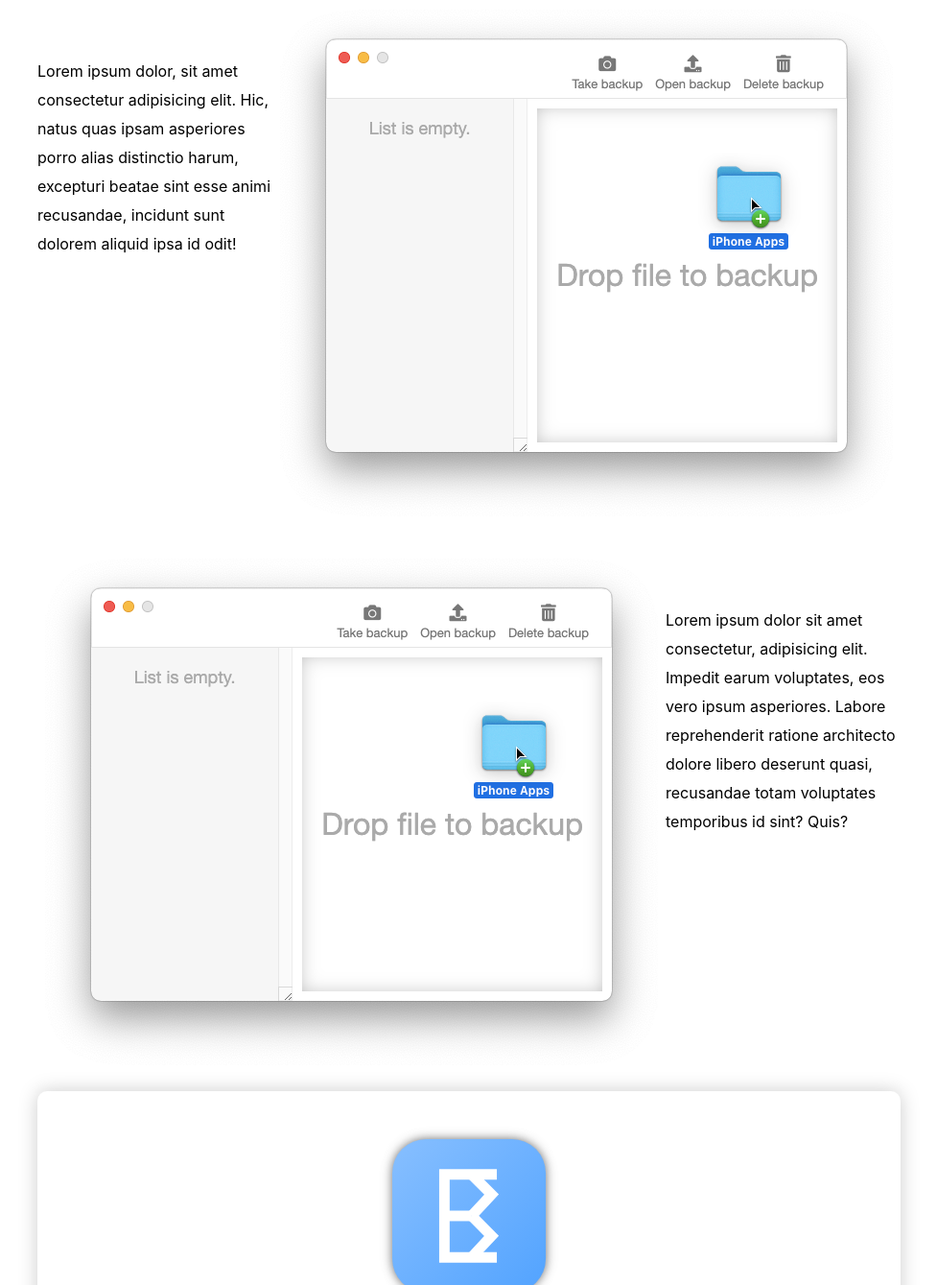
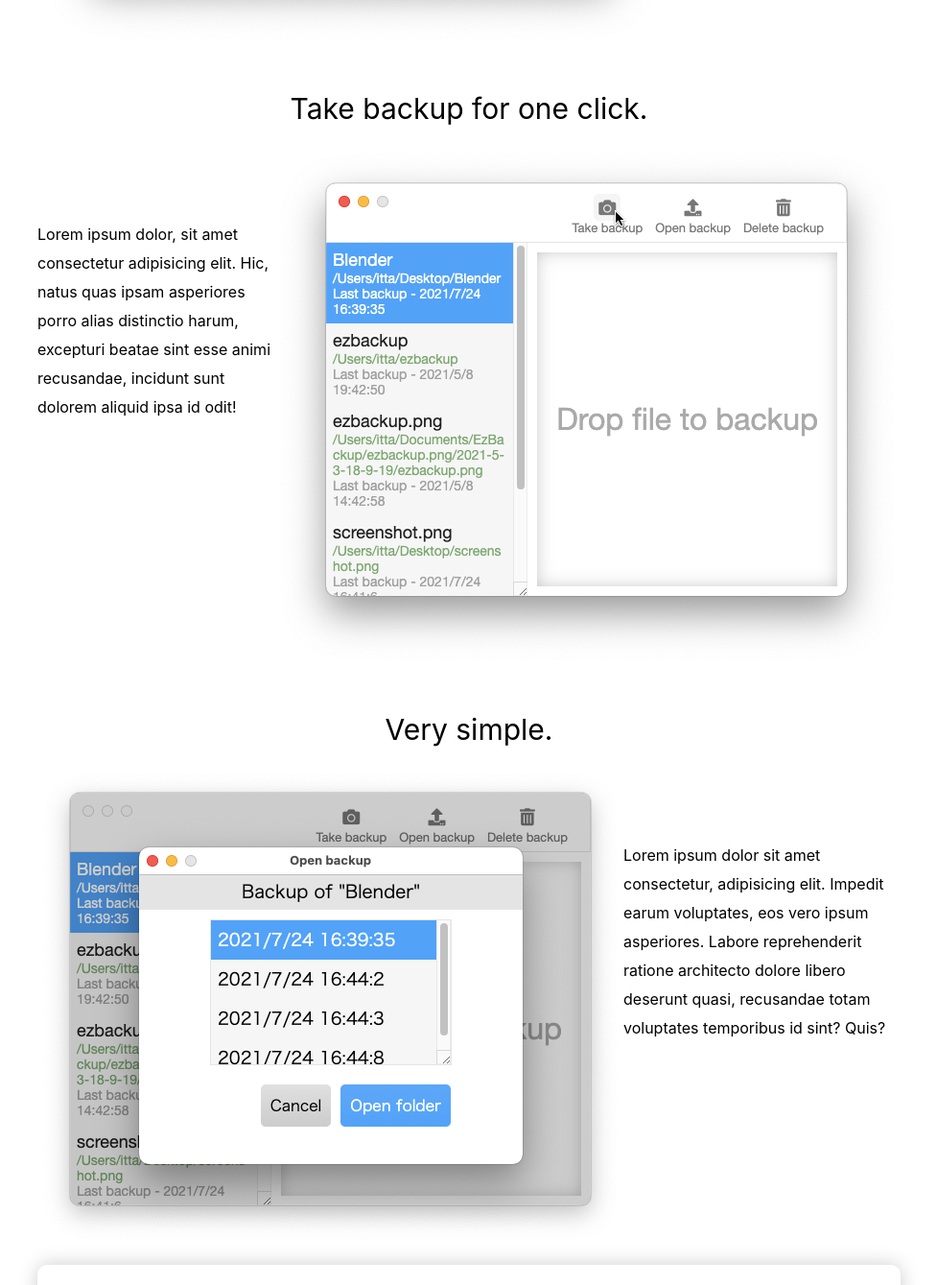
Before and after one commit to itta611/EzBackup.github.io, a plain HTML site: page index.html in a window 1280 px wide. Shown: the part 1461-2800 px from the top of the page at 96% size, without its empty margins (151-1128 px from the left). Drawn offline with Linux system fonts and the light colour scheme.

Commit message:
first commit

```diff
--- a/index.html
+++ b/index.html
@@ -18,16 +18,25 @@
   <div id="container">
     <img src="img/screenshot1.png" id="screenshot-top" class="screenshot">
     <div class="desc-item">
-      <img src="img/screenshot2.png" class="screenshot">
-      <p>Lorem ipsum dolor, sit amet consectetur adipisicing elit. Recusandae, corporis. Officia labore cum vel, officiis, esse animi facere, laboriosam et at repellendus architecto. Accusantium, esse quae officia delectus tenetur soluta.</p>
+      <h2>Just drop.</h2>
+      <div class="desc-item-inner">
+        <img src="img/screenshot2.png" class="screenshot">
+        <p>Lorem ipsum dolor, sit amet consectetur adipisicing elit. Recusandae, corporis. Officia labore cum vel, officiis, esse animi facere, laboriosam et at repellendus architecto. Accusantium, esse quae officia delectus tenetur soluta.</p>
+      </div>
     </div>
     <div class="desc-item">
-      <p>Lorem ipsum dolor, sit amet consectetur adipisicing elit. Hic, natus quas ipsam asperiores porro alias distinctio harum, excepturi beatae sint esse animi recusandae, incidunt sunt dolorem aliquid ipsa id odit!</p>
-      <img src="img/screenshot2.png" class="screenshot">
+      <h2>Take backup for one click.</h2>
+      <div class="desc-item-inner">
+        <p>Lorem ipsum dolor, sit amet consectetur adipisicing elit. Hic, natus quas ipsam asperiores porro alias distinctio harum, excepturi beatae sint esse animi recusandae, incidunt sunt dolorem aliquid ipsa id odit!</p>
+        <img src="img/screenshot3.png" class="screenshot">
+      </div>
     </div>
     <div class="desc-item">
-      <img src="img/screenshot2.png" class="screenshot">
-      <p>Lorem ipsum dolor sit amet consectetur, adipisicing elit. Impedit earum voluptates, eos vero ipsum asperiores. Labore reprehenderit ratione architecto dolore libero deserunt quasi, recusandae totam voluptates temporibus id sint? Quis?</p>
+      <h2>Very simple.</h2>
+      <div class="desc-item-inner">
+        <img src="img/screenshot4.png" class="screenshot">
+        <p>Lorem ipsum dolor sit amet consectetur, adipisicing elit. Impedit earum voluptates, eos vero ipsum asperiores. Labore reprehenderit ratione architecto dolore libero deserunt quasi, recusandae totam voluptates temporibus id sint? Quis?</p>
+      </div>
     </div>
     <div id="page-bottom">
       <img src="img/ezbackup.svg" alt="EzBackup" width="200" height="200">
--- a/styles.css
+++ b/styles.css
@@ -58,7 +58,7 @@ a {
 .screenshot {
   display: block;
   user-select: none;
-  margin-top: 30px;
+  margin-top: 10px;
 }
 
 #screenshot-top {
@@ -70,11 +70,16 @@ a {
   margin: 0 auto;
 }
 
-.desc-item {
+.desc-item > h2 {
+  text-align: center;
+  margin-top: 50px;
+}
+
+.desc-item-inner {
   display: flex;
 }
 
-.desc-item > p {
+.desc-item-inner > p {
   padding-top: 70px;
 }
 
```
Also changed, not shown: img/screenshot3.png (added), img/screenshot4.png (added), 1 other file.
